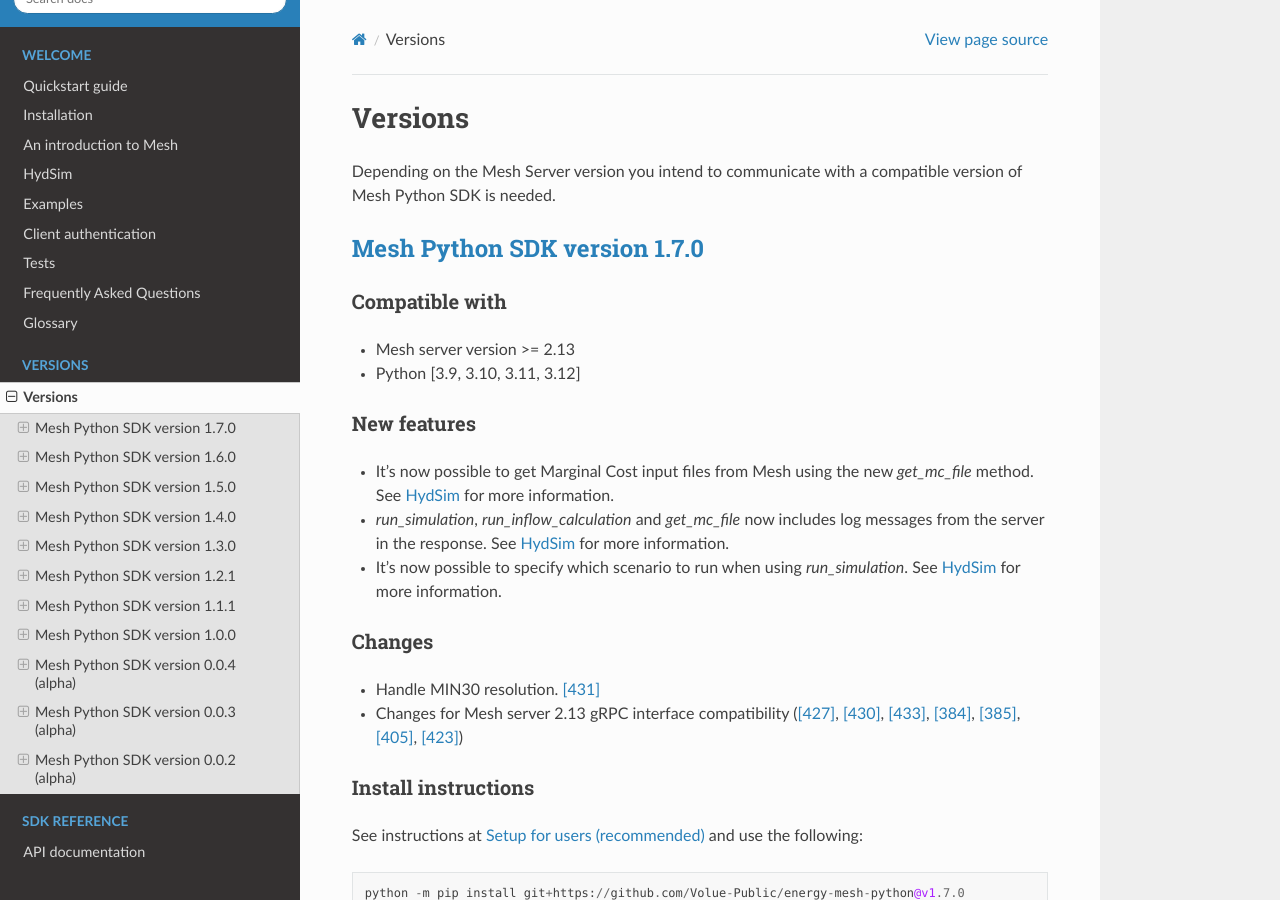
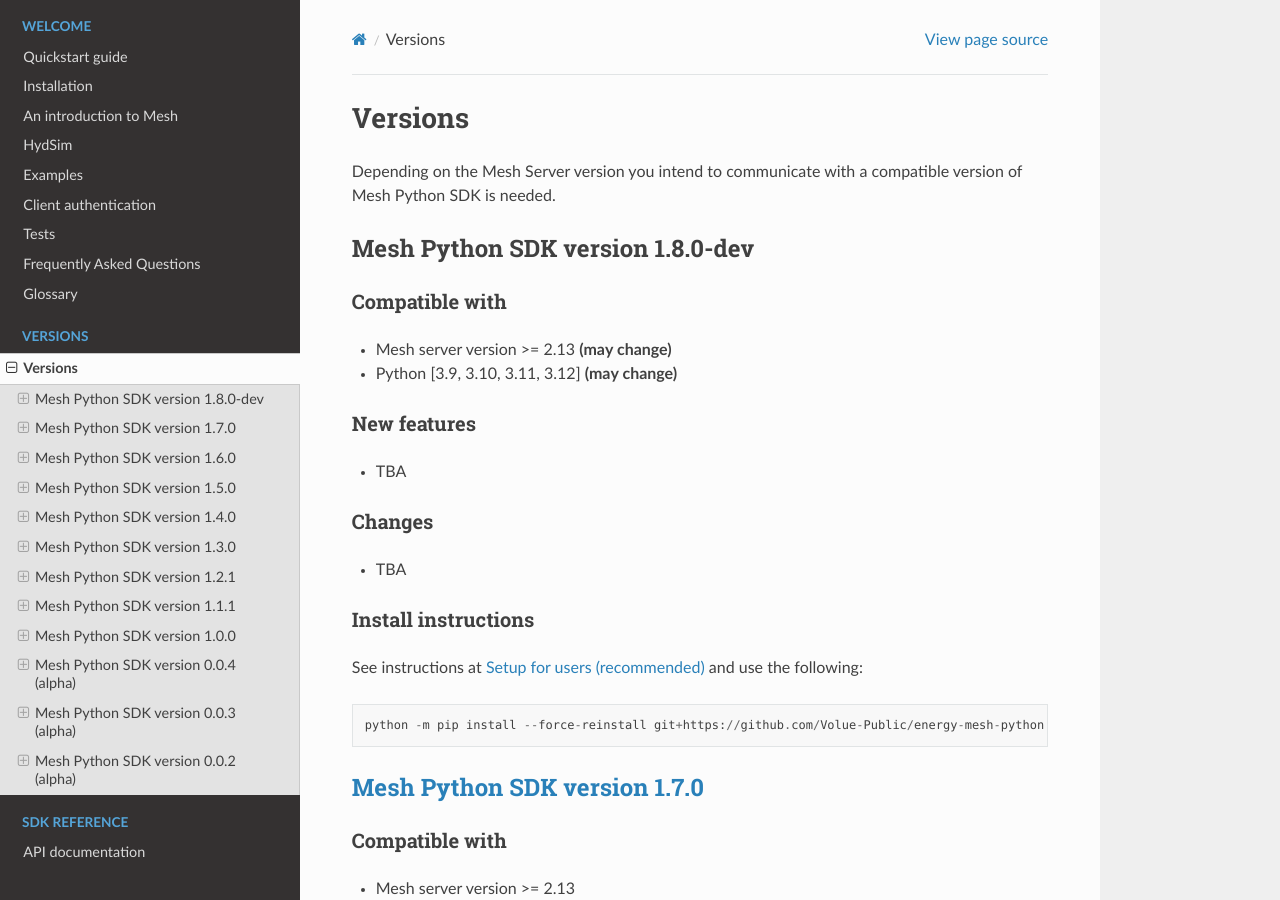
Before and after one commit to Volue-Public/energy-mesh-python, a Sphinx documentation site: the page built from docs/source/versions.rst, in a window 1280 px wide and 900 px high. Built offline with Sphinx 7.4.7 and the Read the Docs theme 2.0.0, drawn with Linux system fonts in a browser that asks for light colours.

```diff
--- a/docs/source/versions.rst
+++ b/docs/source/versions.rst
@@ -2,6 +2,35 @@ Versions
 --------
 
 Depending on the Mesh Server version you intend to communicate with a compatible version of Mesh Python SDK is needed.
+
+Mesh Python SDK version 1.8.0-dev
+*********************************
+
+Compatible with
+~~~~~~~~~~~~~~~~~~
+
+- Mesh server version >= 2.13 **(may change)**
+- Python [3.9, 3.10, 3.11, 3.12] **(may change)**
+
+New features
+~~~~~~~~~~~~~~~~~~
+
+- TBA
+
+Changes
+~~~~~~~~~~~~~~~~~~
+
+- TBA
+
+Install instructions
+~~~~~~~~~~~~~~~~~~~~~~~~~~~~~~~~~~~~
+
+See instructions at :ref:`Setup for users` and use the following:
+
+::
+
+    python -m pip install --force-reinstall git+https://github.com/Volue-Public/energy-mesh-python
+
 
 `Mesh Python SDK version 1.7.0 <https://github.com/Volue-Public/energy-mesh-python/releases/tag/v1.7.0>`_
 *********************************************************************************************************
--- a/pyproject.toml
+++ b/pyproject.toml
@@ -1,6 +1,6 @@
 [tool.poetry]
 name = "volue.mesh"
-version = "1.7.0"
+version = "1.8.0-dev"
 description = ""
 license = "Proprietary"
 authors = ["Volue AS"]
```
